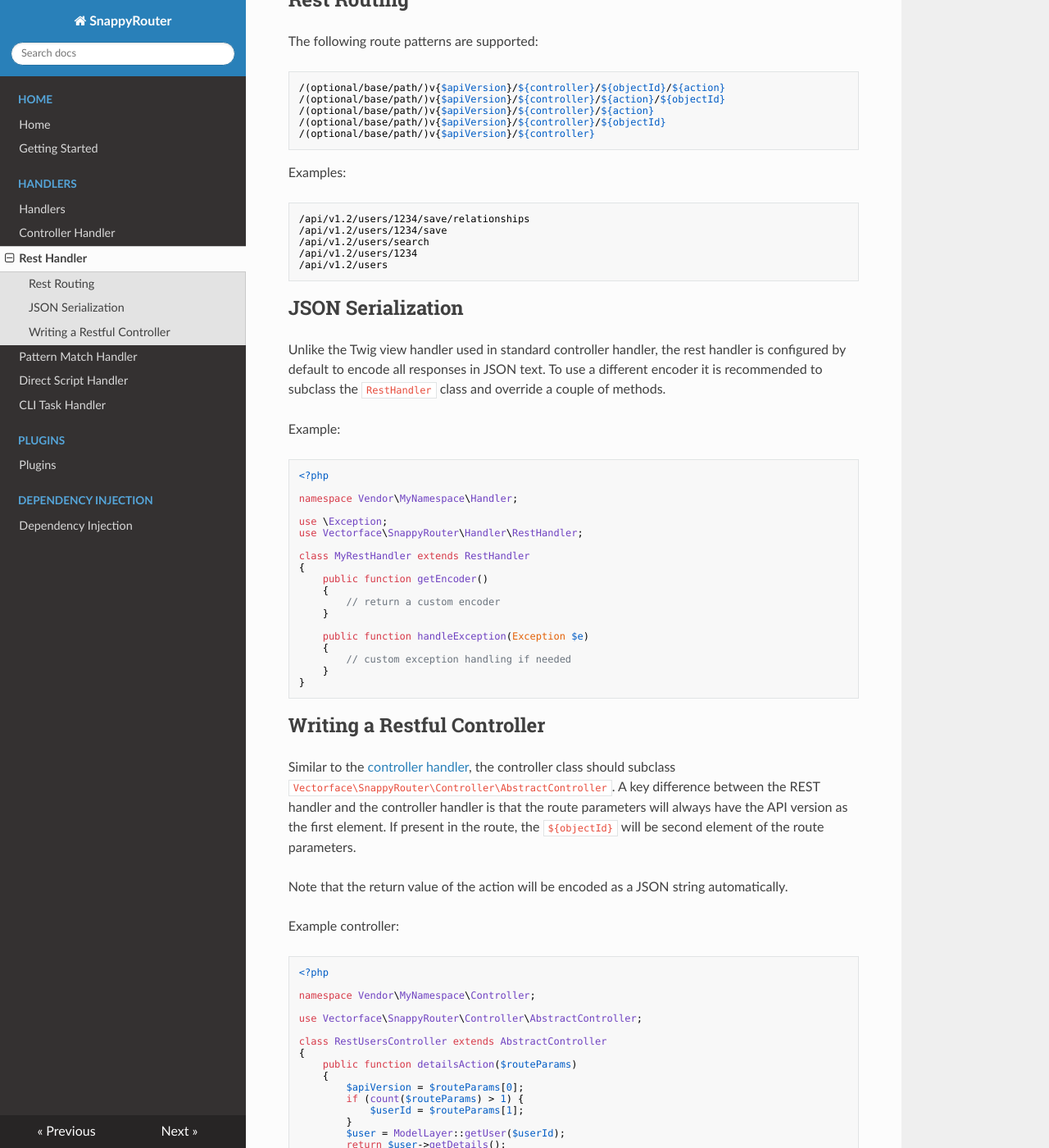
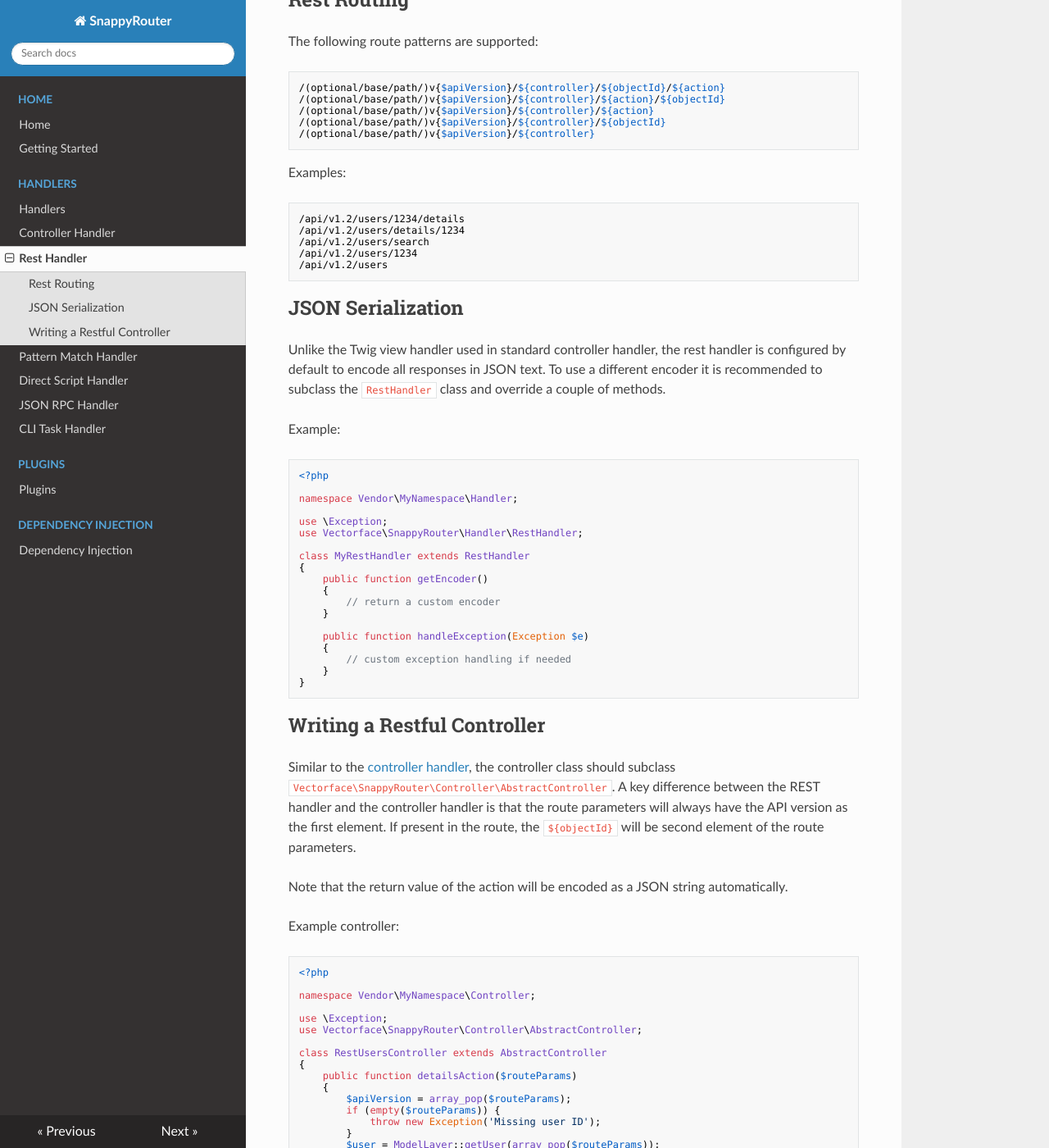
Before and after one commit to Vectorface/SnappyRouter, an MkDocs documentation site: the page built from docs/handlers/rest_handler.md, in a window 1280 px wide and 1400 px high, scrolled down 274 px. Shown: the whole window at 82% size. Built offline with MkDocs 1.6.1, drawn with Linux system fonts in a browser that asks for light colours; nearby versions of some CDN libraries; old or Windows-style settings are respelled for this version of MkDocs.

Commit message:
Documentation fixes.

````diff
--- a/docs/handlers/rest_handler.md
+++ b/docs/handlers/rest_handler.md
@@ -2,7 +2,7 @@
 
 The class `Vectorface\SnappyRouter\Handler\RestHandler` provides a simple
 "by convention" api routing handler that builds on top of the
-[controller handler](/handlers/controller_handler) by mapping specific route
+[controller handler](handlers/controller_handler) by mapping specific route
 patterns to controllers and actions.
 
 ## Rest Routing
@@ -20,8 +20,8 @@ The following route patterns are supported:
 Examples:
 
 ```
-/api/v1.2/users/1234/save/relationships
-/api/v1.2/users/1234/save
+/api/v1.2/users/1234/details
+/api/v1.2/users/details/1234
 /api/v1.2/users/search
 /api/v1.2/users/1234
 /api/v1.2/users
@@ -60,7 +60,7 @@ class MyRestHandler extends RestHandler
 
 ## Writing a Restful Controller
 
-Similar to the [controller handler](/handlers/controller_handler), the
+Similar to the [controller handler](handlers/controller_handler), the
 controller class should subclass
 `Vectorface\SnappyRouter\Controller\AbstractController`. A key difference
 between the REST handler and the controller handler is that the route
@@ -76,17 +76,18 @@ Example controller:
 
 namespace Vendor\MyNamespace\Controller;
 
+use \Exception;
 use Vectorface\SnappyRouter\Controller\AbstractController;
 
 class RestUsersController extends AbstractController
 {
     public function detailsAction($routeParams)
     {
-        $apiVersion = $routeParams[0];
-        if (count($routeParams) > 1) {
-            $userId = $routeParams[1];
+        $apiVersion = array_pop($routeParams);
+        if (empty($routeParams)) {
+            throw new Exception('Missing user ID');
         }
-        $user = ModelLayer::getUser($userId);
+        $user = ModelLayer::getUser(array_pop($routeParams));
         return $user->getDetails();
     }
 }
--- a/mkdocs.yml
+++ b/mkdocs.yml
@@ -7,6 +7,7 @@ pages:
 -   ['handlers/rest_handler.md', 'Handlers', 'Rest Handler']
 -   ['handlers/pattern_handler.md', 'Handlers', 'Pattern Match Handler']
 -   ['handlers/direct_handler.md', 'Handlers', 'Direct Script Handler']
+-   ['handlers/jsonrpc_handler.md', 'Handlers', 'JSON RPC Handler']
 -   ['handlers/cli_handler.md', 'Handlers', 'CLI Task Handler']
 -   ['plugins/index.md', 'Plugins', 'Plugins']
 -   ['di.md', 'Dependency Injection', 'Dependency Injection']
````
